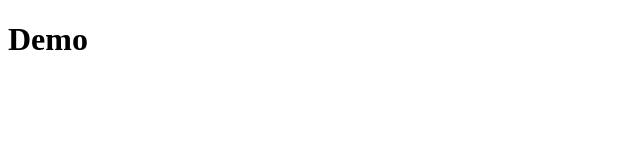
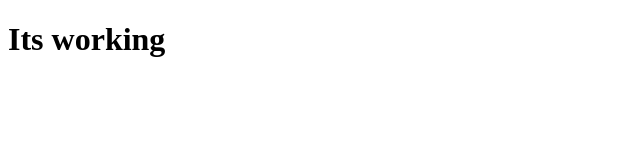
Before and after one commit to anasmd733/demoCi, a plain HTML site: page index.html in a window 1280 px wide. Shown: the whole page, without its empty margins (0-640 px from the left). Drawn offline with Linux system fonts and the light colour scheme.

Commit message:
test1
commit

```diff
--- a/index.html
+++ b/index.html
@@ -6,6 +6,6 @@
     <title>Document</title>
 </head>
 <body>
-    <h1>Demo</h1>
+    <h1>Its working</h1>
 </body>
 </html>
```
